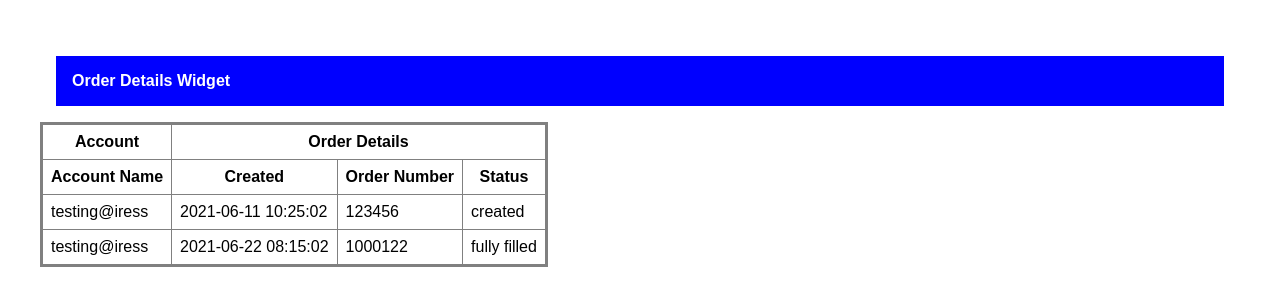
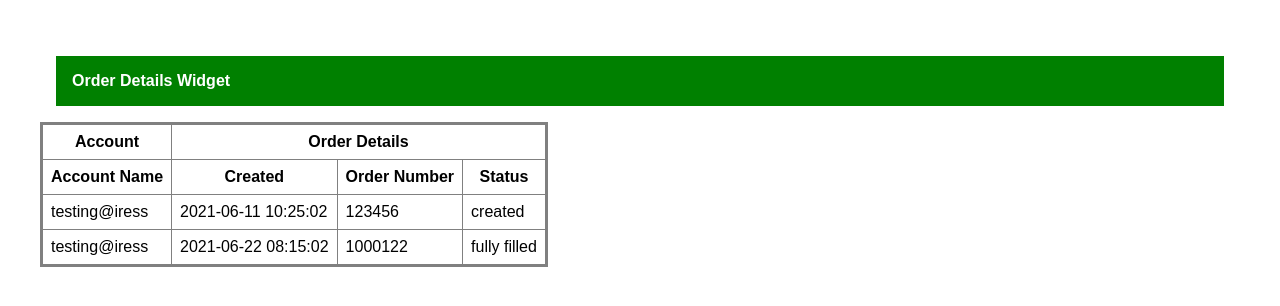
Before and after one commit to illusionshaker/mf-viewpoint, a React app: page / in a window 1280 px wide. Shown: the top 306 px of the page. Built offline with nearby package versions, Linux system fonts and the light colour scheme; the HTML template or start-up script is replaced by a standard one.

Commit message:
change colour to green

```diff
--- a/src/Header.tsx
+++ b/src/Header.tsx
@@ -5,7 +5,7 @@ export default ({widgetName}) => (
     style={{
       padding: "1em",
       margin: "1em",
-      background: "blue",
+      background: "green",
       color: "white",
       fontWeight: "bold",
     }}
```
